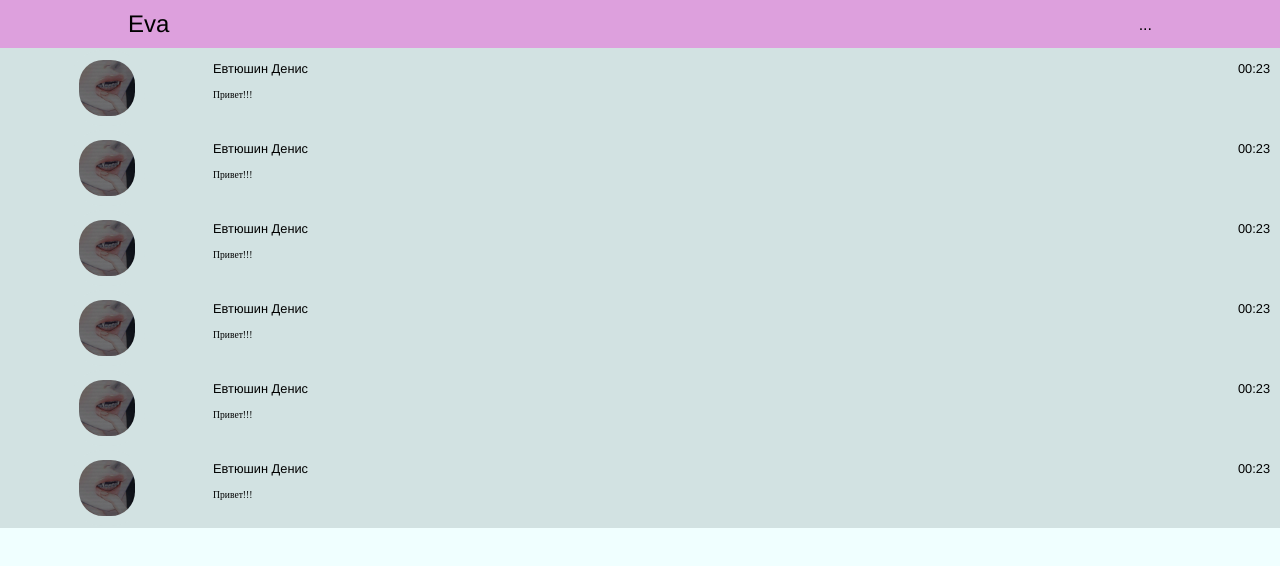
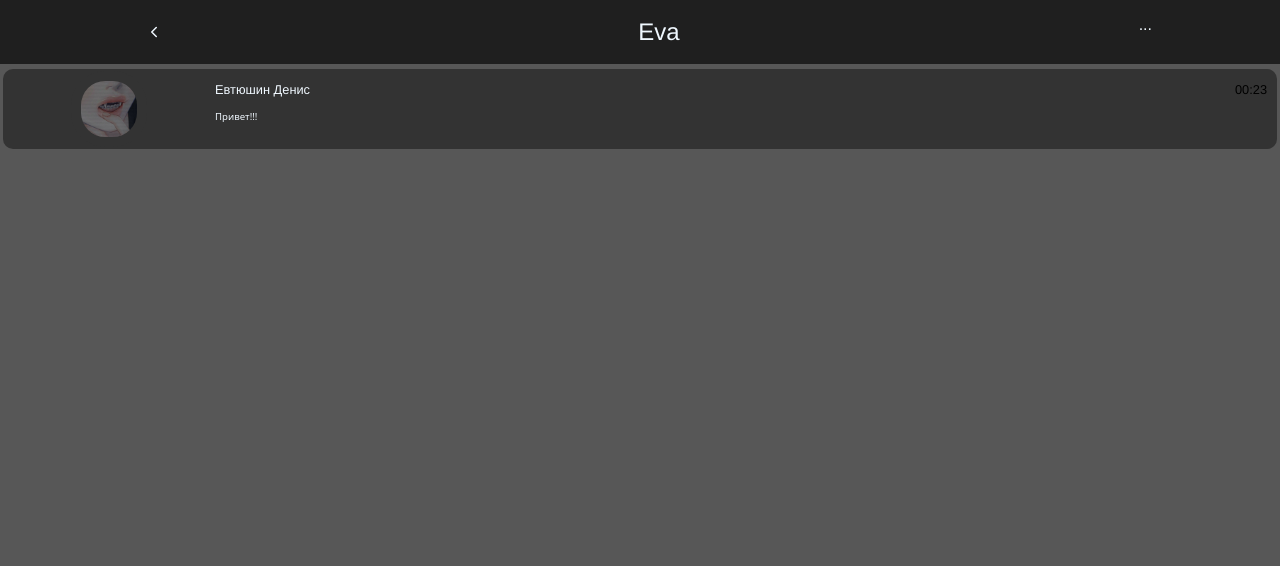
Before and after one commit to fate1337/EvaMess, a plain HTML site: page mapp/index.html in a window 1280 px wide. Drawn offline with nearby package versions, Linux system fonts and the light colour scheme.

Commit message:
Add files via upload

```diff
--- /dev/null
+++ b/mapp/ScrollS.css
@@ -0,0 +1,17 @@
+        /* scroll */
+        ::-webkit-scrollbar{
+            width: 8px;
+        }
+        ::-webkit-scrollbar-track{
+            background: rgba(0, 0, 0, 0.068);
+            border-radius: 2px;
+        }
+        ::-webkit-scrollbar-thumb{
+            background: rgba(0, 0, 0, 0.349);
+            border-radius: 8px;
+            border: 8px solid rgba(0, 0, 0, 0.068);
+            transition: .3s;
+        }
+        ::-webkit-scrollbar-thumb:hover{
+            background: rgba(0, 0, 0, 0.603);
+        }
--- a/mapp/dialogsStyle.css
+++ b/mapp/dialogsStyle.css
@@ -1,16 +1,32 @@
 .dialogs {
     width: 100%;
+    min-height: 94vh;
+    max-height: 94vh;
+    overflow: auto;
+    background-color: rgb(87, 87, 87);
 }
 .dialogs__list {
     width: 100%;
-    padding: 0;
+    display: flex;
+    flex-direction: column;
+    gap: 5px;
+    padding: 5px 3px 0;
     margin: 0;
 }
 .dialogs__chat {
     width: 100%;
     height: 10vh;
     display: flex;
-    background-color: rgb(210, 226, 226);
+    background-color: var(--clrChat);
+    border-radius: 10px;
+}
+
+.dialogs__chat:hover{
+    background-color: var(--clrChatH);
+    cursor: pointer;
+}
+.dialogs__chat:hover .dialogs__photo-photo{
+    border: 10px solid var(--clrChatH);
 }
 .dialogs__photo {
     width: 20%;
@@ -20,7 +36,7 @@
     align-items: center;
 }
 .dialogs__photo-photo {
-    border: 10px solid rgb(210, 226, 226);
+    border: 10px solid var(--clrChat);
     border-radius: 45%;
     height: 95%;
     width: auto;
@@ -33,12 +49,14 @@
 .dialogs__name {
 }
 .dialogs__name-name {
+    color: aliceblue;
     font-size: 0.8rem;
 }
 .dialogs__lastmessage {
 }
 .dialogs__lastmessage-last {
-    font-family: 'Times New Roman', Times, serif;
+    color: aliceblue;
+    font-family: system-ui, -apple-system, BlinkMacSystemFont, 'Segoe UI', Roboto, Oxygen, Ubuntu, Cantarell, 'Open Sans', 'Helvetica Neue', sans-serif;
     font-size: 0.6rem;
     margin: 0;
 }
@@ -51,3 +69,12 @@
 }
 .dialogs__date-date {
 }
+
+.dialogs__in {
+    display: flex;
+    justify-content: center;
+    align-items: center;
+}
+.dialogs__sms {
+    color: aliceblue;
+}
--- a/mapp/headerStyle.css
+++ b/mapp/headerStyle.css
@@ -1,13 +1,14 @@
 .header {
     height: 6%;
-    background-color:plum ;
+    background-color:rgb(31, 31, 31) ;
     display: flex;
     justify-content: space-between;
     padding: 0px 10%;
+    color: aliceblue;
 }
 .header__name {
     height: 100%;
-    align-self: flex-end;
+    align-self: center;
     display: flex;
     align-items: center;
 }
@@ -15,3 +16,13 @@
     margin: 0;
     font-size: 24px;
 }
+.header__back{
+    width: 5%;
+    height: 8vh;
+    display: flex;
+    justify-content: center;
+    align-items: center;
+}
+.header__back:hover{
+    cursor: pointer;
+}
--- a/mapp/index.html
+++ b/mapp/index.html
@@ -7,11 +7,13 @@
     <link rel="stylesheet" href="style.css">
     <link rel="stylesheet" href="dialogsStyle.css">
     <link rel="stylesheet" href="headerStyle.css">
+    <link rel="stylesheet" href="ScrollS.css">
     <title>Document</title>
 </head>
 <body>
     <!-- Шапка сайта -->
     <div class="header">
+        <div class="header__back"><ion-icon name="chevron-back-outline"></ion-icon></div>
         <div class="header__name">
             <p class="header__name-name">Eva</p>
         </div>
@@ -39,83 +41,12 @@
                     <p class="dialogs__date-date">00:23</p>
                 </div>
             </li>
-            <li class="dialogs__chat">
-                <div class="dialogs__photo">
-                    <img class="dialogs__photo-photo" src="6e3d1c39-7121-4ad4-9ed1-f74c0e2ffcfc.jpg" alt="">
-                </div>
-                <div class="dialogs__info">
-                    <div class="dialogs__name">
-                        <p class="dialogs__name-name">Евтюшин Денис</p>
-                    </div>
-                    <div class="dialogs__lastmessage">
-                        <p class="dialogs__lastmessage-last">Привет!!!</p>
-                    </div>
-                </div>
-                <div class="dialogs__date">
-                    <p class="dialogs__date-date">00:23</p>
-                </div>
-            </li><li class="dialogs__chat">
-                <div class="dialogs__photo">
-                    <img class="dialogs__photo-photo" src="6e3d1c39-7121-4ad4-9ed1-f74c0e2ffcfc.jpg" alt="">
-                </div>
-                <div class="dialogs__info">
-                    <div class="dialogs__name">
-                        <p class="dialogs__name-name">Евтюшин Денис</p>
-                    </div>
-                    <div class="dialogs__lastmessage">
-                        <p class="dialogs__lastmessage-last">Привет!!!</p>
-                    </div>
-                </div>
-                <div class="dialogs__date">
-                    <p class="dialogs__date-date">00:23</p>
-                </div>
-            </li><li class="dialogs__chat">
-                <div class="dialogs__photo">
-                    <img class="dialogs__photo-photo" src="6e3d1c39-7121-4ad4-9ed1-f74c0e2ffcfc.jpg" alt="">
-                </div>
-                <div class="dialogs__info">
-                    <div class="dialogs__name">
-                        <p class="dialogs__name-name">Евтюшин Денис</p>
-                    </div>
-                    <div class="dialogs__lastmessage">
-                        <p class="dialogs__lastmessage-last">Привет!!!</p>
-                    </div>
-                </div>
-                <div class="dialogs__date">
-                    <p class="dialogs__date-date">00:23</p>
-                </div>
-            </li><li class="dialogs__chat">
-                <div class="dialogs__photo">
-                    <img class="dialogs__photo-photo" src="6e3d1c39-7121-4ad4-9ed1-f74c0e2ffcfc.jpg" alt="">
-                </div>
-                <div class="dialogs__info">
-                    <div class="dialogs__name">
-                        <p class="dialogs__name-name">Евтюшин Денис</p>
-                    </div>
-                    <div class="dialogs__lastmessage">
-                        <p class="dialogs__lastmessage-last">Привет!!!</p>
-                    </div>
-                </div>
-                <div class="dialogs__date">
-                    <p class="dialogs__date-date">00:23</p>
-                </div>
-            </li><li class="dialogs__chat">
-                <div class="dialogs__photo">
-                    <img class="dialogs__photo-photo" src="6e3d1c39-7121-4ad4-9ed1-f74c0e2ffcfc.jpg" alt="">
-                </div>
-                <div class="dialogs__info">
-                    <div class="dialogs__name">
-                        <p class="dialogs__name-name">Евтюшин Денис</p>
-                    </div>
-                    <div class="dialogs__lastmessage">
-                        <p class="dialogs__lastmessage-last">Привет!!!</p>
-                    </div>
-                </div>
-                <div class="dialogs__date">
-                    <p class="dialogs__date-date">00:23</p>
-                </div>
-            </li>
         </ul>
+        <!-- <div class="dialogs__in">
+            <p class="dialogs__sms">Пока ничего нет</p>
+        </div> -->
     </div>
+    <script type="module" src="https://unpkg.com/ionicons@5.5.2/dist/ionicons/ionicons.esm.js"></script>
+    <script nomodule src="https://unpkg.com/ionicons@5.5.2/dist/ionicons/ionicons.js"></script>
 </body>
 </html>
--- /dev/null
+++ b/mapp/script.js
@@ -0,0 +1,4 @@
+let back = document.getElementById('.header__back');
+back.addEventListener('click', function(){
+
+})
--- a/mapp/style.css
+++ b/mapp/style.css
@@ -2,11 +2,16 @@
 {
 box-sizing: border-box;
 }
+:root {
+    --clrChat: rgb(51, 51, 51);
+    --clrChatH: rgb(66, 66, 66);
+  }
 body{
+    overflow: hidden;
     margin: 0;
     padding: 0;
     width: 100%;
-    height: 100vh;
+    height: 100%;
     font-family: 'Franklin Gothic Medium', 'Arial Narrow', Arial, sans-serif;
     background-color: azure;
 }
```
